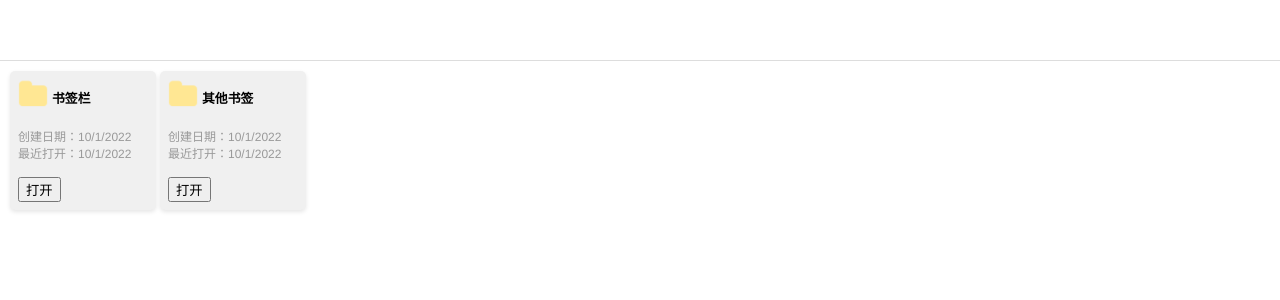
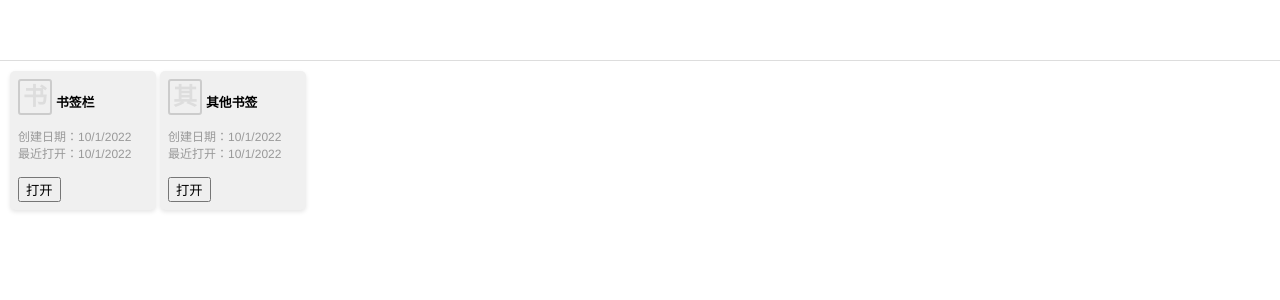
Before and after one commit to wzCoding/bookmarks, a Vue app in the folder bookmark/: page / in a window 1280 px wide. Shown: the top 300 px of the page. Built offline with nearby package versions, Linux system fonts and the light colour scheme.

Commit message:
submit the code

```diff
--- a/bookmark/src/components/bookmark.vue
+++ b/bookmark/src/components/bookmark.vue
@@ -3,9 +3,9 @@
         <div class="bookmark-header">
             <div class="bookmark-icon">
                 <div v-if="!hasIcon" class="icon-sign">{{ iconSign.toUpperCase() }}</div>
-                <img v-if="hasIcon" :src="iconUrl" @load="loadIcon" alt="bookmark-icon">
+                <img v-if="hasIcon" :src="iconUrl" alt="bookmark-icon">
             </div>
-            <el-tooltip placement="top" :disabled="hasTip" :content="title">
+            <el-tooltip placement="top" :disabled="disableTip" :content="title">
                 <div class="bookmark-title" @mouseover="showTitle">
                     <span ref="tip">{{ title }}</span>
                 </div>
@@ -36,17 +36,10 @@ const props = defineProps({
     }
 });
 const emit = defineEmits(['open']);
-const hasTip = ref(true);
-const hasIcon = ref(true);
+const disableTip = ref(true);
+const hasIcon = ref(false);
 const tip = ref();
 
-const iconUrl = computed(() => {
-    let url = defaultIcon;
-    if (props.bookmark.url) {
-        url = `https://www.google.com/s2/favicons?sz=64&domain_url=${props.bookmark.url}`
-    }
-    return url;
-});
 const title = computed(() => {
     return props.bookmark.title ? props.bookmark.title.trim() : defaultTitle
 });
@@ -55,27 +48,42 @@ const iconSign = computed(() => {
     const result = title.value.replace(regExp, '');
     return result.slice(0, 1);
 })
-const loadIcon = (e) => {
-    if (e.target.naturalWidth === 16) {
-        hasIcon.value = false;
-    }
-}
 
 const showTitle = () => {
-    hasTip.value = tip.value.parentNode.offsetWidth >= tip.value.offsetWidth
+    const parentWidth = tip.value.parentNode.offsetWidth;
+    const tipWidth = tip.value.offsetWidth;
+
+    if (parentWidth > tipWidth) {
+        disableTip.value = false;
+    } else if (parentWidth - tipWidth < 10) {
+        disableTip.value = false;
+        console.log(parentWidth - tipWidth)
+    } else {
+        console.log(parentWidth - tipWidth)
+        disableTip.value = true;
+    }
+    //disableTip.value = parentWidth > tipWidth ? false :  (parentWidth - tipWidth) < 10 ? false : true
 }
 const handleClick = () => {
     const openParam = props.bookmark.url ? props.bookmark.url : props.bookmark.children;
     emit("open", openParam);
 }
 const handleDate = (timestamp) => {
+    if (!timestamp) return;
     const date = new Date(timestamp);
     return date.toLocaleDateString();
 }
-const createDate = handleDate(props.bookmark.dateAdded)
+const handleIcon = (url) => {
+    if (!url) return defaultIcon;
+    url = `https://www.google.com/s2/favicons?sz=64&domain_url=${url}`
+    return url;
+}
+const iconUrl = handleIcon(props.bookmark.url);
+const createDate = handleDate(props.bookmark.dateAdded);
 </script>
 <style lang="scss" scoped>
 .bookmark-card {
+    --icon-size: 2rem;
     background-color: #f0f0f0;
     border-radius: 5px;
     box-shadow: 0 2px 4px rgba(0, 0, 0, 0.1);
@@ -93,14 +101,13 @@ const createDate = handleDate(props.bookmark.dateAdded)
         margin-bottom: 1rem;
 
         .bookmark-icon {
-            width: 2rem;
-            height: 2rem;
+            width: var(--icon-size);
+            height: var(--icon-size);
 
             .icon-sign {
                 width: 100%;
-                height: 100%;
                 text-align: center;
-                line-height: 2rem;
+                line-height: var(--icon-size);
                 color: #ddd;
                 font-size: 1.5rem;
                 border: 2px solid #ccc;
@@ -121,7 +128,7 @@ const createDate = handleDate(props.bookmark.dateAdded)
             text-overflow: ellipsis;
             font-size: inherit;
             white-space: nowrap;
-            padding: .25rem;
+            padding-left: 0.5rem;
             text-align: left;
         }
     }
@@ -140,4 +147,5 @@ const createDate = handleDate(props.bookmark.dateAdded)
             background-color: #1890ff;
         }
     }
-}</style>
+}
+</style>
```
